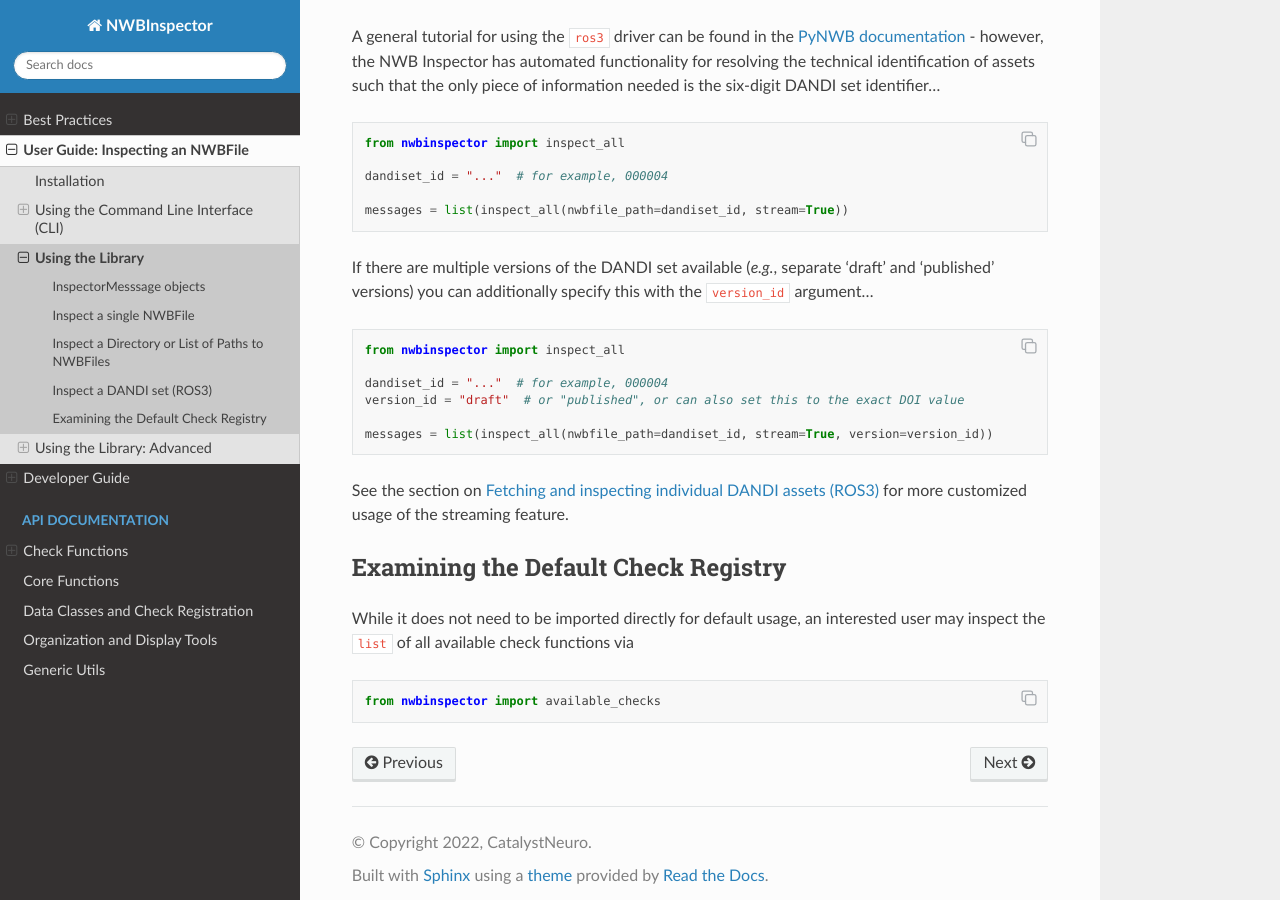
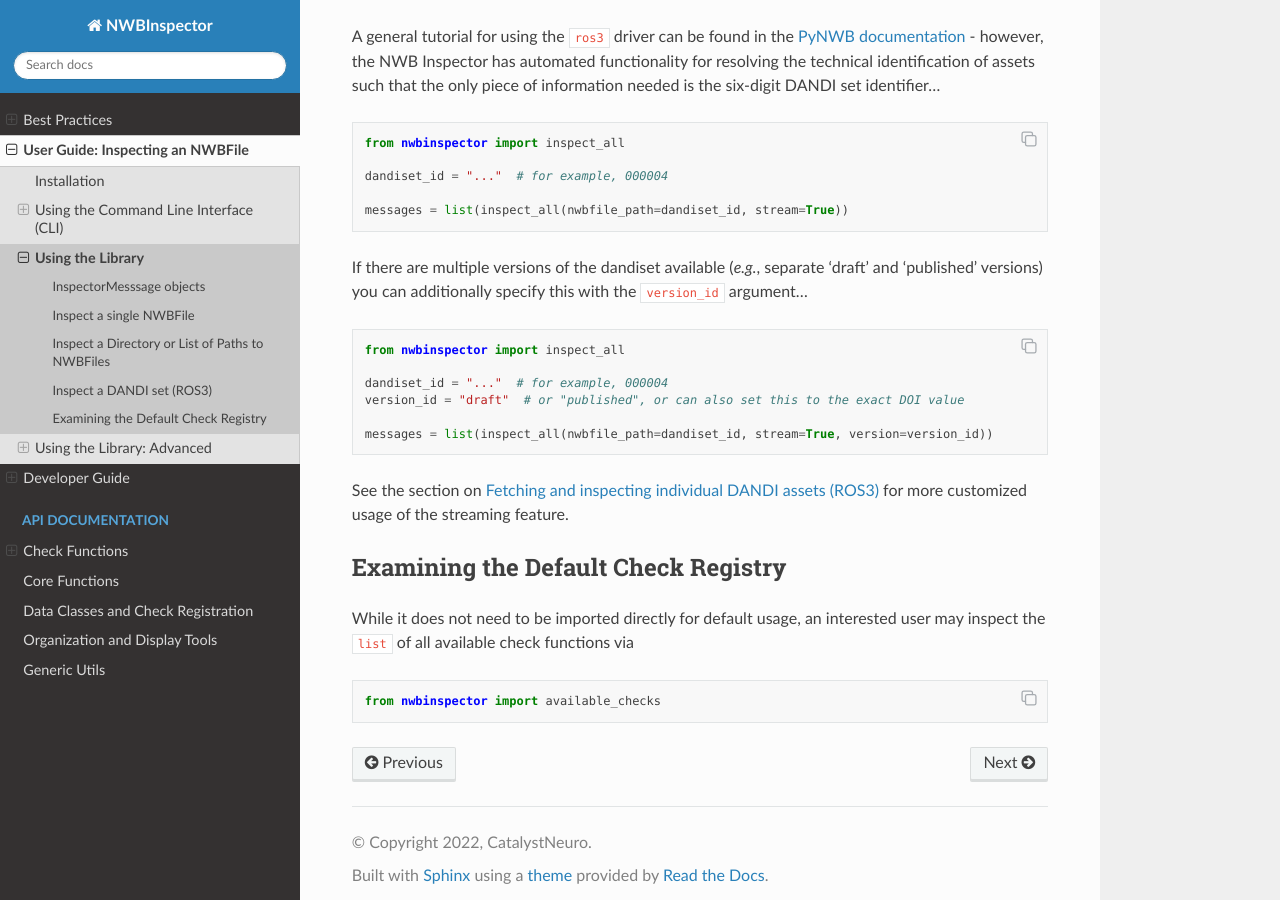
Before and after one commit to NeurodataWithoutBorders/nwbinspector, a Sphinx documentation site: the page built from docs/user_guide/using_the_library.rst, in a window 1280 px wide and 900 px high, scrolled down 1295 px. Built offline with Sphinx 7.4.7 and the Read the Docs theme 2.0.0, drawn with Linux system fonts in a browser that asks for light colours.

Commit message:
Update docs/user_guide/using_the_library.rst
Co-authored-by: Ben Dichter <ben.dichter@gmail.com>

```diff
--- a/docs/user_guide/using_the_library.rst
+++ b/docs/user_guide/using_the_library.rst
@@ -75,7 +75,7 @@ A general tutorial for using the :code:`ros3` driver can be found in the :ros3-t
 
     messages = list(inspect_all(nwbfile_path=dandiset_id, stream=True))
 
-If there are multiple versions of the DANDI set available (*e.g.*, separate 'draft' and 'published' versions) you can additionally specify this with the ``version_id`` argument...
+If there are multiple versions of the dandiset available (*e.g.*, separate 'draft' and 'published' versions) you can additionally specify this with the ``version_id`` argument...
 
 .. code-block:: python
 
```
